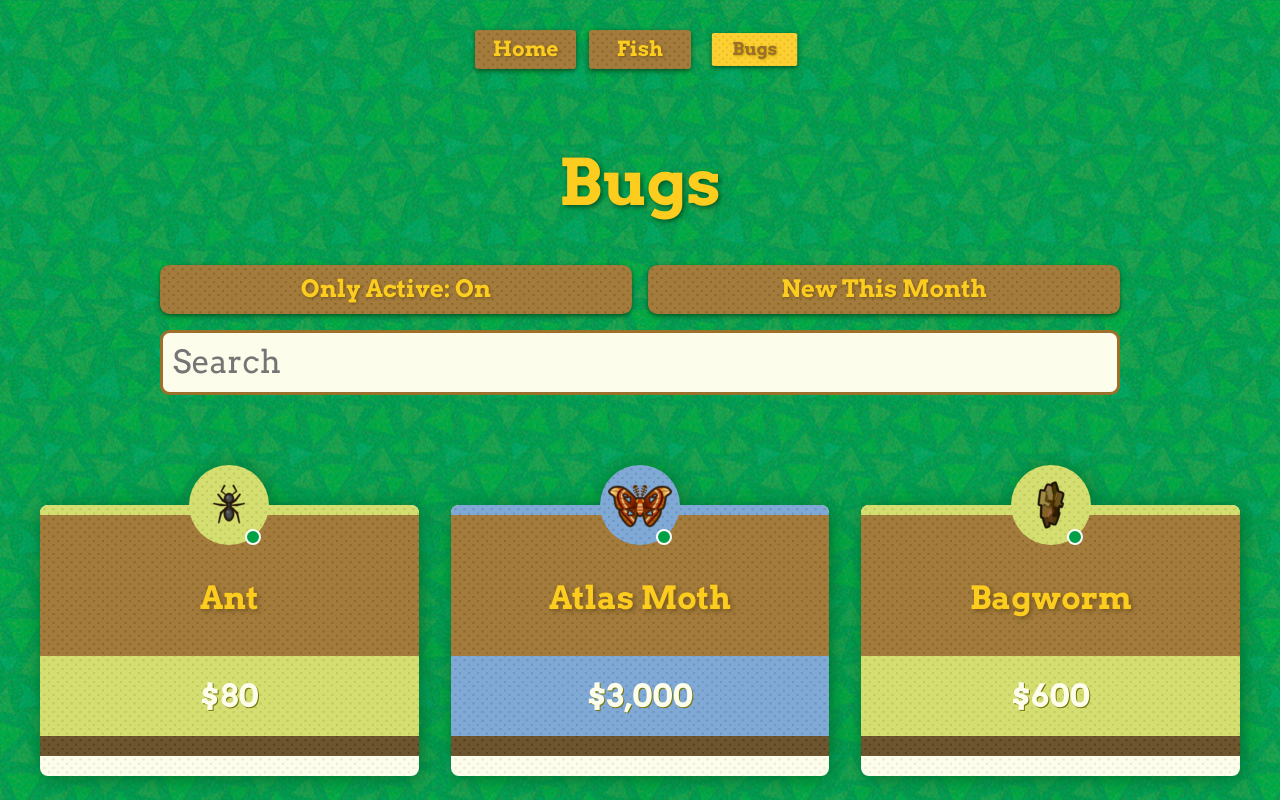
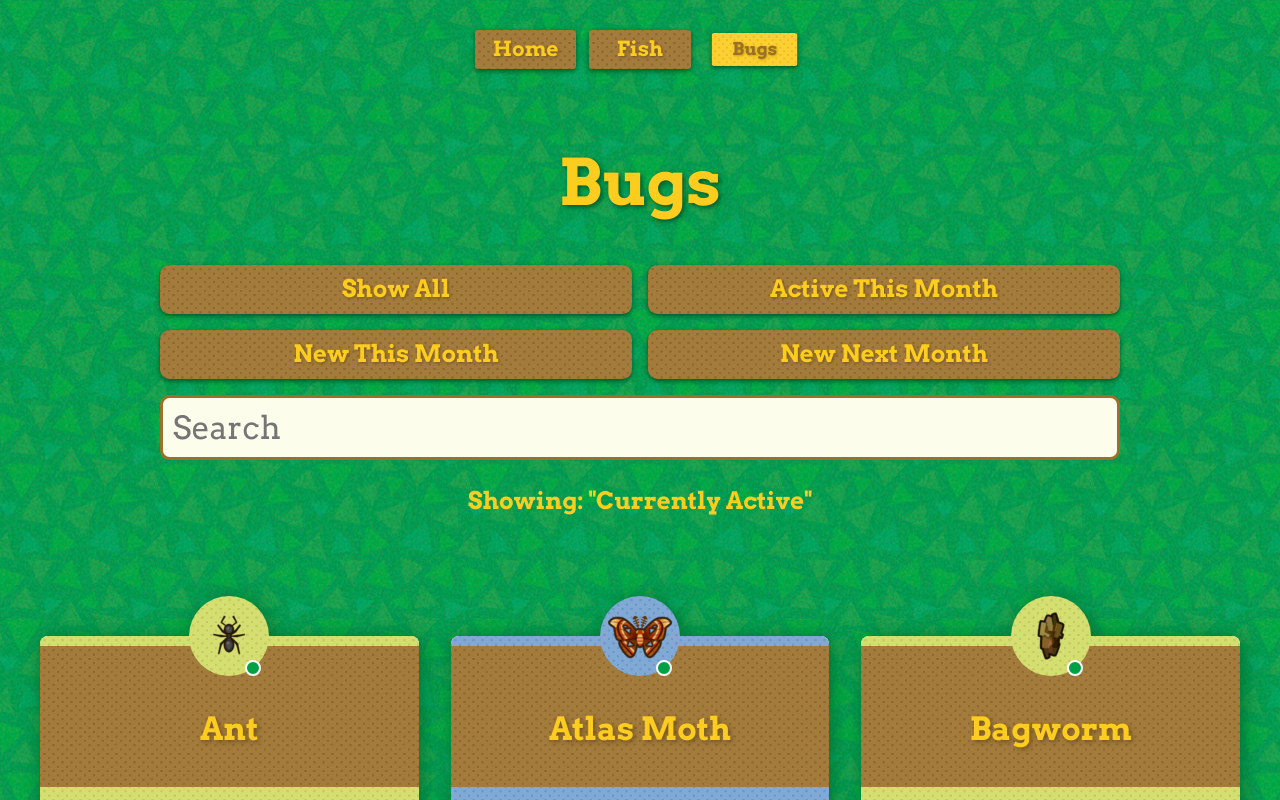
Before and after one commit to speiffer829/critterpedia, a Nuxt app: page /Bugs in a window 1280 px wide. Shown: the top 800 px of the page. Built offline with nearby package versions, Linux system fonts and the light colour scheme; a web font is replaced by a local one.

Commit message:
new filters

```diff
--- a/components/Filters.vue
+++ b/components/Filters.vue
@@ -1,10 +1,14 @@
 <template>
   <div class="filters">
     <div class="search-contain">
-        <button @click="filterActive = !filterActive">Only Active: {{ filterActive ? 'On' : 'Off' }}</button>
+        <button @click="activeList = critters; filtersOn = true;" v-if="!filtersOn">Show All</button>
+        <button @click="activeThisMonth" v-if="!filtersOn">Active This Month</button>
         <button @click="newThisMonth" v-if="!filtersOn">New This Month</button>
-        <button @click="filtersOn = false; activeList = nowActiveList;" v-if="filtersOn">Clear Filter</button>
+        <button @click="newNextMonth" v-if="!filtersOn">New Next Month</button>
+        <button @click="filtersOn = false; activeList = nowActiveList; search=''; currentFilter='Currently Active'" v-if="filtersOn" class="clear-btn">Clear Filter</button>
         <input type="text" placeholder="Search" v-model="search" class="search-bar" />
+
+        <p class="current-filter" v-if="currentFilter">Showing: "{{ currentFilter }}"</p>
     </div>
   </div>
 </template>
@@ -27,6 +31,7 @@ export default {
       search: '',
       activeList: [],
       nowActiveList: [],
+      currentFilter: 'Currently Active'
     }
   },
   mounted() {
@@ -43,11 +48,35 @@ export default {
     newThisMonth(){
       this.filtersOn = true;
       const lastMonth = nowMonth - 1 >= 0 ? nowMonth - 1 : 12;
+      this.currentFilter = `New For ${this.months[nowMonth]}`;
       this.activeList = [];
       const self = this;
       this.critters.forEach(item => {
         if(!item.months.includes(self.months[lastMonth]) && item.months.includes(self.months[nowMonth])){
           self.activeList.push(item)
+        }
+      })
+    },
+    newNextMonth(){
+      this.filtersOn = true;
+      const nextMonth = nowMonth + 1 <= 12 ? nowMonth + 1 : 1;
+      this.currentFilter = `New In ${this.months[nextMonth]}.`;
+      this.activeList = [];
+      const self = this;
+      this.critters.forEach(item => {
+        if(item.months.includes(self.months[nextMonth]) && !item.months.includes(self.months[nowMonth])){
+          self.activeList.push(item)
+        }
+      })
+    },
+    activeThisMonth(){
+      this.filtersOn = true;
+      const self = this;
+      this.activeList = [];
+      this.currentFilter = `Currently Active in ${this.months[nowMonth]}.`;
+      this.critters.forEach(critter => {
+        if(critter.months.includes(this.months[nowMonth])){
+         self.activeList.push(critter);
         }
       })
     }
@@ -58,6 +87,8 @@ export default {
     },
     search: function() {
       if(this.search.length >= 3){
+        this.currentFilter = `Search For ${this.search}`;
+        this.filtersOn = true;
       var self = this;
       this.activeList = [];
       let templist = self.critters.filter(function(critter) {
@@ -68,18 +99,29 @@ export default {
       })
       }else if(this.search.length < 3 && this.activeList.length !== this.nowActiveList.length){
         this.activeList = this.nowActiveList;
+        this.filtersOn = false;
+        this.currentFilter = 'Currently Active';
       }
     },
-    filterActive: function () {
-      this.filtersOn = false;
-      const activeList = this.filterActive == true ? this.nowActiveList : this.critters;
-      this.$emit('filtered', activeList);
-    }
   },
 }
 </script>
 
 
-<style>
+<style lang="scss">
+@import '@/assets/global.scss';
+  .clear-btn{
+    grid-column: span 2;
+  }
 
+  .current-filter{
+    text-align: center;
+    font-size: 1.5rem;
+    color: $gold !important;
+    grid-column: span 2;
+    font-family: $headFont;
+    font-weight: bold;
+    text-transform: capitalize;
+    margin: 10px 0;
+  }
 </style>
--- a/pages/Bugs.vue
+++ b/pages/Bugs.vue
@@ -4,7 +4,7 @@
 
     <Filters :critters="bugList" @filtered="setFilter"/>
 
-    <div class="animal-grid" v-if="!loading">
+    <div class="animal-grid">
       <div class="card-contain" v-for="bug of activeList" :key="bug.title">
         <Card :critter="bug" critterType="bugs" />
       </div>
@@ -15,7 +15,7 @@
 
 <script>
 import Card from '@/components/Card.vue';
-import Filters from '@/components/Filters'
+import Filters from '@/components/Filters';
 import bugies from '~/static/bugs.json';
 const rightNow = new Date();
 const nowHour = rightNow.getHours();
@@ -36,21 +36,18 @@ export default {
       activeList: [],
       nowActiveList: [],
       bugList:[],
-      loading: true,
       search: '',
       activeNow: true,
-      months: ["jan", "feb", "mar", "apr", "may", "jun", "jul", "aug", "sept", "oct", "nov", "dec"],
       filterActive: true,
       filtersOn: false
     }
   },
-  async beforeMount() {
+  beforeMount() {
     this.addBug();
   },
   methods: {
-    addBug(){
+    async addBug(){
       this.bugList = bugies;
-      this.loading = false;
     },
     setFilter(filteredList){
       this.activeList = filteredList;
--- a/pages/Fish.vue
+++ b/pages/Fish.vue
@@ -4,18 +4,18 @@
 
     <Filters :critters="fishList" @filtered="setFilter"/>
 
-      <div name="reorder" class="animal-grid">
-        <div class="card-contain" v-for="fish of activeList" :key="fish.title">
-          <Card :critter="fish" :critterType="'fish'" />
-        </div>
+    <div class="animal-grid">
+      <div class="card-contain" v-for="fish of activeList" :key="fish.title">
+        <Card :critter="fish" :critterType="'fish'" />
       </div>
+    </div>
   </div>
 </template>
 
 
 <script>
 import Card from '@/components/Card.vue';
-import Filters from '@/components/Filters'
+import Filters from '@/components/Filters';
 import fishies from '~/static/fish.json';
 const rightNow = new Date();
 const nowHour = rightNow.getHours();
@@ -36,28 +36,22 @@ export default {
       activeList: [],
       nowActiveList: [],
       fishList:[],
-      loading: true,
       search: '',
       activeNow: true,
       filterActive: true,
       filtersOn: false
     }
   },
-  async beforeMount() {
+  beforeMount() {
     this.addFish();
   },
   methods: {
     async addFish(){
       this.fishList = fishies
-      this.activeList = this.fishList;
-      this.loading = false;
     },
     setFilter(filteredList){
       this.activeList = filteredList;
     },
-    holdon(){
-      alert('this isnt ready yet')
-    },
   },
 }
 </script>
```
